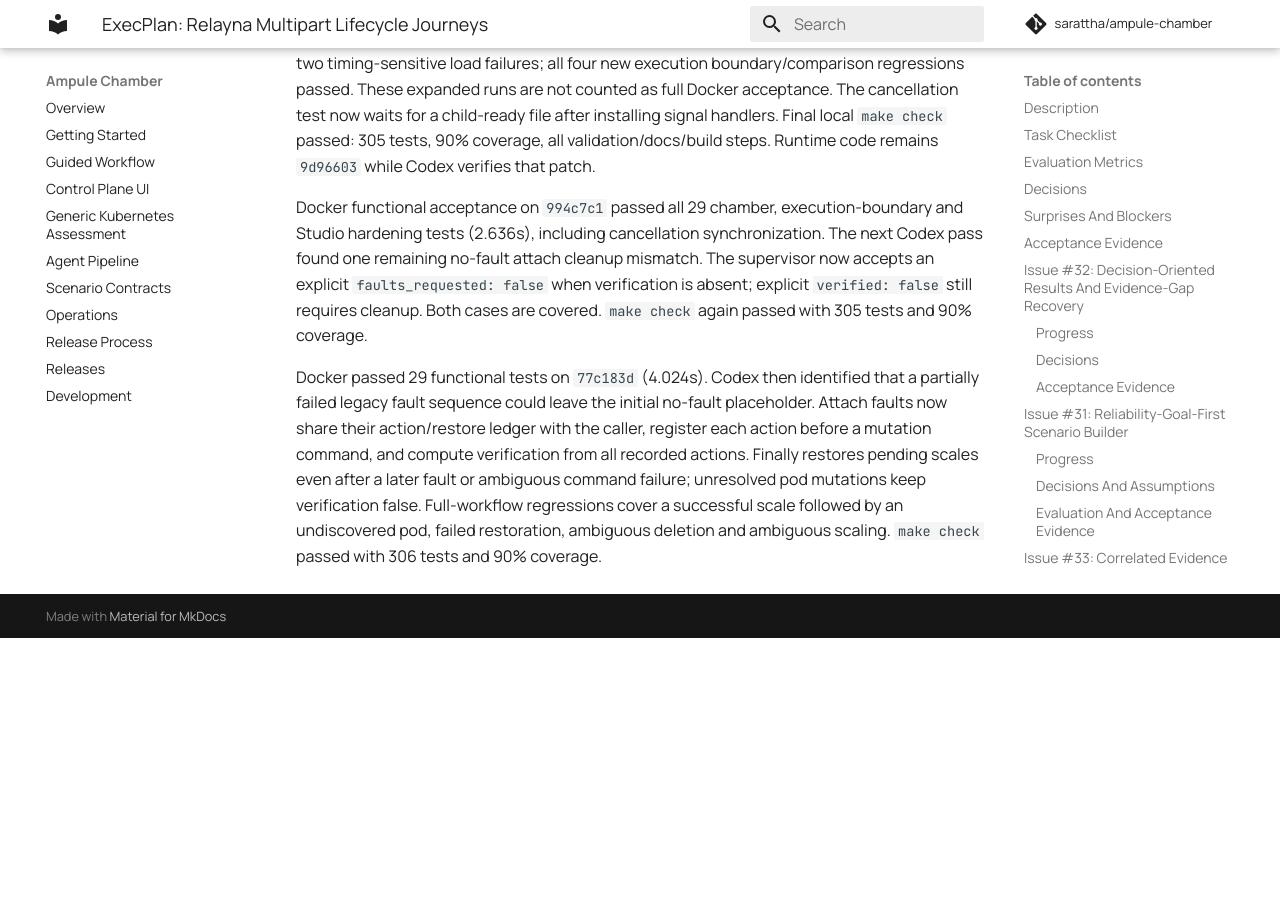
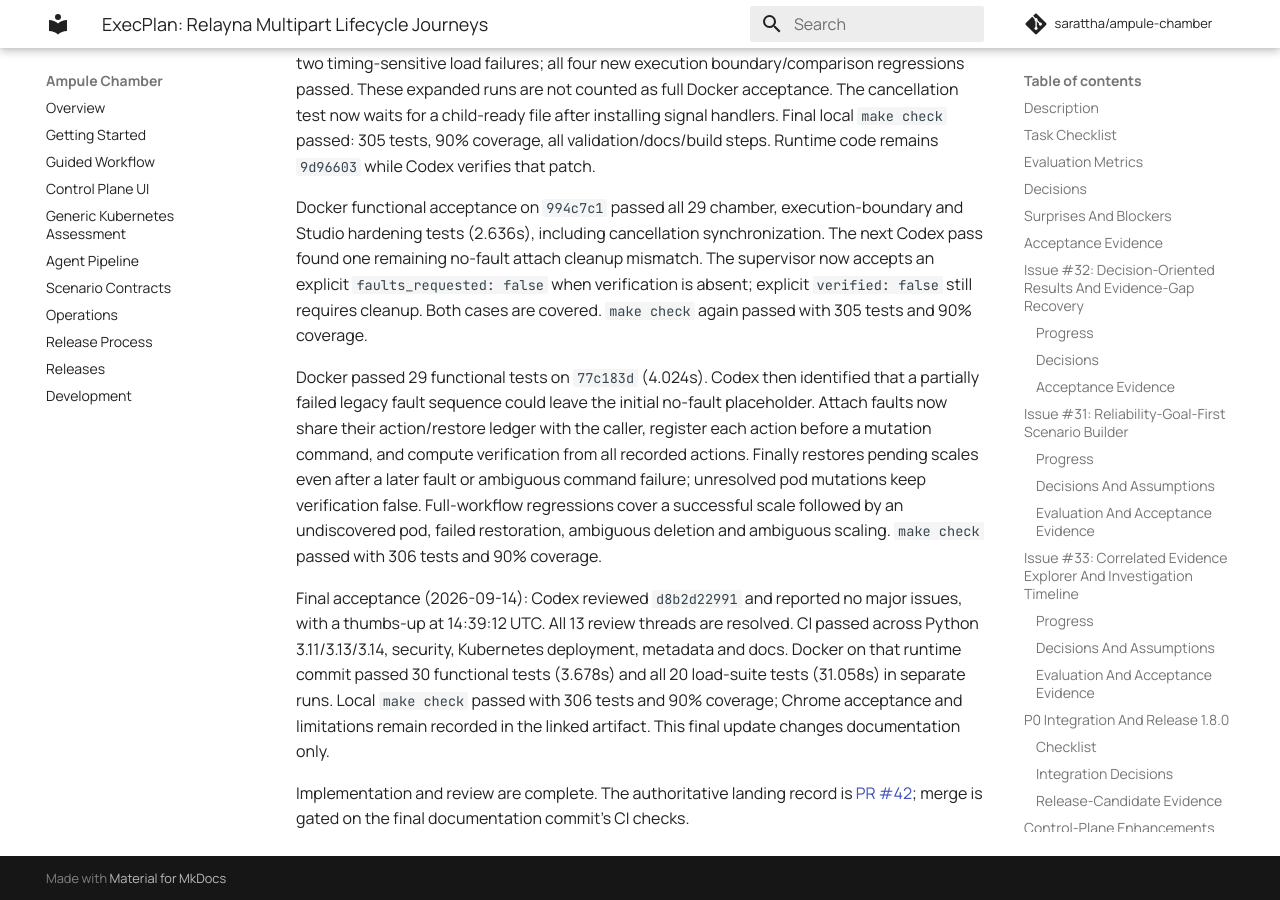
Before and after one commit to sarattha/ampule-chamber, an MkDocs documentation site: the page built from docs/internal/phases/phase-03-traffic-and-chaos/ExecPlan.md, in a window 1280 px wide and 900 px high, scrolled down 17693 px. Built offline with MkDocs 1.6.1 and Material for MkDocs 9.7.7, drawn with Linux system fonts in a browser that asks for light colours; comment, search, counter and statistics services are not loaded; before the commit the page ends 18331 px from its top, so only the background shows below that; some of the changed text lies outside the part shown.

Commit message:
Record final Codex review and load testing acceptance

```diff
--- a/docs/internal/phases/phase-03-traffic-and-chaos/ExecPlan.md
+++ b/docs/internal/phases/phase-03-traffic-and-chaos/ExecPlan.md
@@ -689,3 +689,15 @@
 Full-workflow regressions cover a successful scale followed by an undiscovered
 pod, failed restoration, ambiguous deletion and ambiguous scaling. `make check`
 passed with 306 tests and 90% coverage.
+
+Final acceptance (2026-09-14): Codex reviewed `d8b2d22991` and reported no major
+issues, with a thumbs-up at 14:39:12 UTC. All 13 review threads are resolved. CI
+passed across Python 3.11/3.13/3.14, security, Kubernetes deployment, metadata and
+docs. Docker on that runtime commit passed 30 functional tests (3.678s) and all
+20 load-suite tests (31.058s) in separate runs. Local `make check` passed with
+306 tests and 90% coverage; Chrome acceptance and limitations remain recorded in
+the linked artifact. This final update changes documentation only.
+
+Implementation and review are complete. The authoritative landing record is
+[PR #42](https://github.com/sarattha/ampule-chamber/pull/42); merge is gated on the
+final documentation commit's CI checks.
```
Also changed, not shown: other parts of docs/internal/phases/phase-03-traffic-and-chaos/ExecPlan.md (+1 -1 lines), docs/internal/phases/phase-03-traffic-and-chaos/artifacts/load-suite-acceptance.md (+9 -0 lines).
